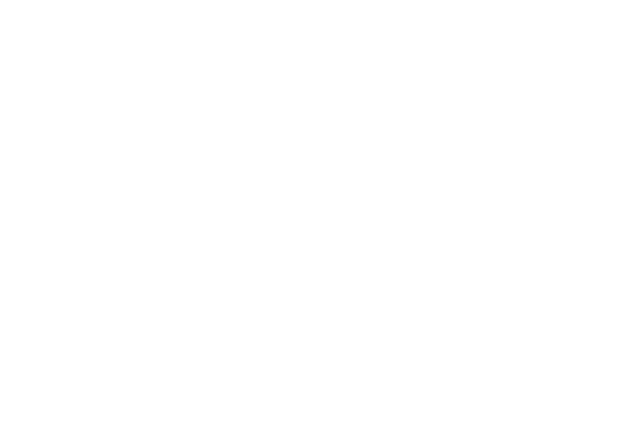
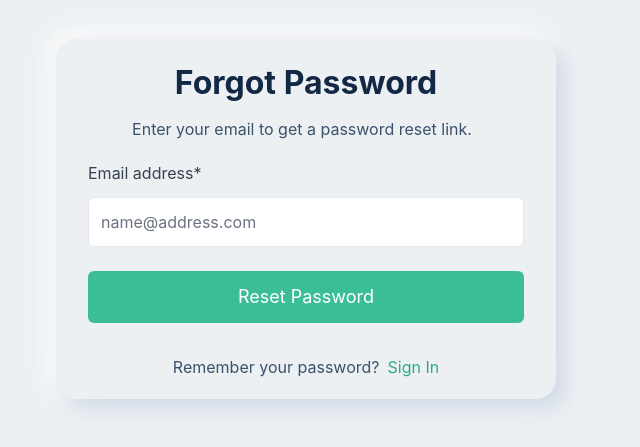
Before and after one commit to acehood0126/BuyForMeRetail, a React (Create React App) app: page /forgot in a window 1280 px wide. Before the commit this address had no page. Shown: the part 181-628 px from the top of the page, without its empty margins (334-974 px from the left). Built offline with nearby package versions, Linux system fonts and the light colour scheme.

Commit message:
forgot page

```diff
--- a/src/App.js
+++ b/src/App.js
@@ -4,7 +4,7 @@
 import Dashboard from "./pages/Dashboard";
 import Register from "./pages/Register";
 import Login from "./pages/Login";
-
+import Forgot from "./pages/Forgot";
 function App() {
   return (
     <BrowserRouter>
@@ -13,6 +13,7 @@
         <Route path="/Dashboard" element={<Dashboard />} />
         <Route path="/register" element={<Register />} />
         <Route path="/login" element={<Login />} />
+        <Route path="/forgot" element={<Forgot />} />
       </Routes>
     </BrowserRouter>
   );
--- /dev/null
+++ b/src/pages/Forgot.jsx
@@ -0,0 +1,49 @@
+import { Link } from "react-router-dom";
+import { FaTwitter } from "react-icons/fa";
+import { FaFacebookF } from "react-icons/fa";
+import { FaGooglePlusG } from "react-icons/fa";
+
+const Forgot = () => {
+  return (
+    <div className="w-full bg-[#ecf0f3] flex justify-center items-center h-screen text-lightblue">
+      <div className="w-[500px] bg-[#ecf0f3] rounded-[20px] drop-shadow-threeDbox">
+        <div className="w-full text-center text-[32px] mt-[20px] mb-[10px] font-bold text-darkblue">
+          Forgot Password
+        </div>
+        <div className="w-full mb-[20px] flex justify-center">
+          <p className="text-[16px] mr-2">Enter your email to get a password reset link.</p>
+        </div>
+
+        <form action="#" className="p-8 pt-0">
+          <div className="mb-6">
+            <label htmlFor="email" className="mb-3 block text-gray-700">
+              Email address*
+            </label>
+            <input
+              type="email"
+              id="email"
+              className="bg-white rounded-md border border-gray-200 p-3 focus:outline-none w-full"
+              placeholder="name@address.com"
+              required
+            />
+          </div>
+
+          <button
+            type="submit"
+            className="py-3 px-12 transition bg-lightgreen hover:bg-darkgreen ease-out hover:ease-in rounded-[6px] mr-5 text-white text-lg focus:outline-none w-full text-[14px]"
+          >
+            Reset Password
+          </button>
+
+        </form>
+        <div className="w-full mb-[20px] flex justify-center">
+          <p className="text-[16px] mr-2">Remember your password?</p>
+          <Link to="/login">
+            <p className="text-[16px] text-[#2aac8a]">Sign In</p>
+          </Link>
+        </div>
+      </div>
+    </div>
+  );
+};
+export default Forgot;
--- a/src/pages/Login.jsx
+++ b/src/pages/Login.jsx
@@ -39,19 +39,24 @@
               required
             />
           </div>
-          <div className="mb-2">
+          <div className="mb-2 flex justify-between" >
+            <div>
               <input
-              class="form-check-input appearance-none h-4 w-4 border border-gray-300 rounded-sm bg-white checked:bg-blue-600 checked:border-blue-600 focus:outline-none transition duration-200 mt-1 align-top bg-no-repeat bg-center bg-contain float-left mr-2 cursor-pointer"
+                className="form-check-input appearance-none h-4 w-4 border border-gray-300 rounded-sm bg-white checked:bg-blue-600 checked:border-blue-600 focus:outline-none transition duration-200 mt-1 align-top bg-no-repeat bg-center bg-contain float-left mr-2 cursor-pointer"
                 type="checkbox"
                 value=""
                 id="flexCheckDefault"
               />
               <label
-              class="form-check-label inline-block text-lightblue"
+                className="form-check-label inline-block text-lightblue"
                 htmlFor="flexCheckDefault"
               >
                 Remember me
               </label>
+            </div>
+            <Link to="/forgot">
+              <p className="hover:text-[#0000ff] hover:underline">Forgot Password?</p>
+            </Link>
           </div>
           <button
             type="submit"
```
Lines whose indentation alone changed are shown as unchanged.
